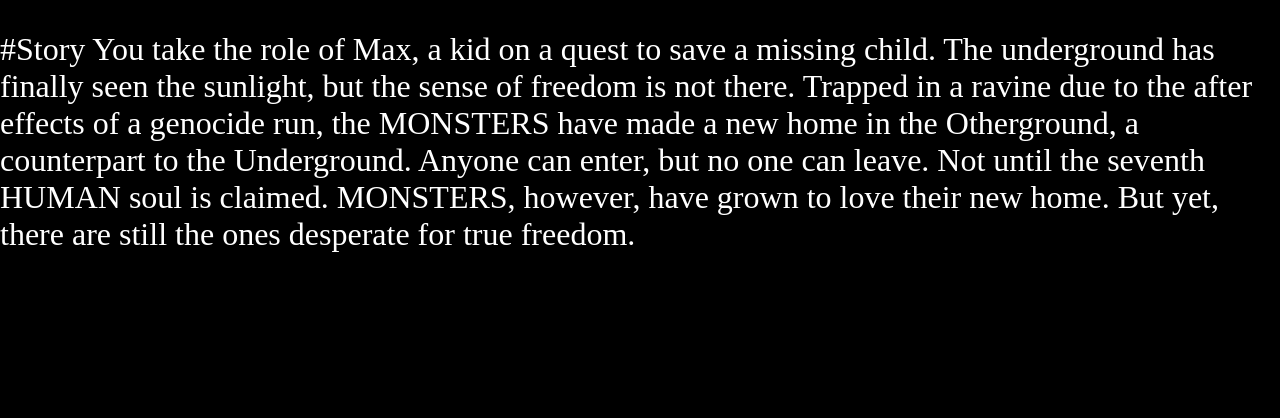
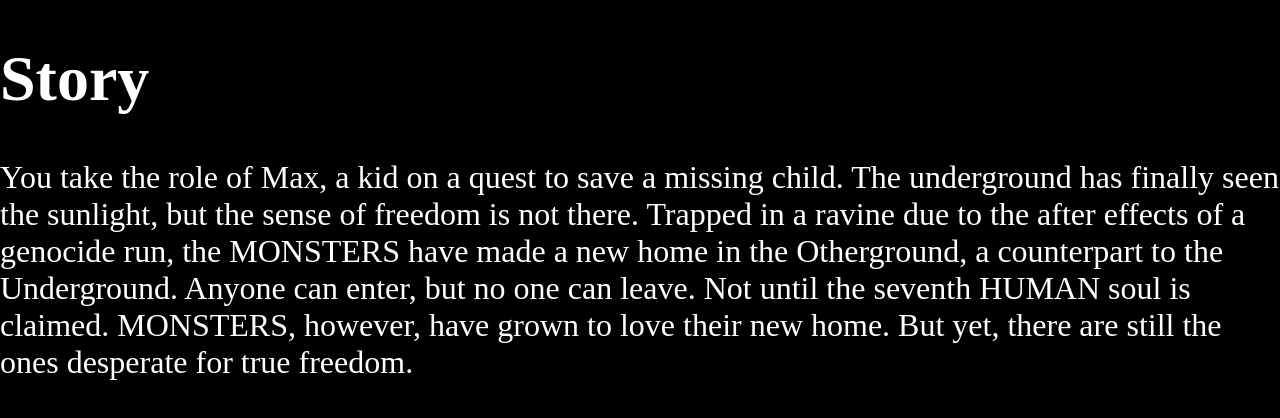
Before and after one commit to idioticracy/spooktytale-website, a plain HTML site: page index.html in a window 1280 px wide. Shown: the part 124-542 px from the top of the page. Drawn offline with Linux system fonts and the light colour scheme; a web font is replaced by a local one.

Commit message:
Update index.html

```diff
--- a/index.html
+++ b/index.html
@@ -16,7 +16,7 @@
     <script src="navbar.js"></script>
 
     <p>
-      #Story
+      <h1>Story</h1>
 
       You take the role of Max, a kid on a quest to save a missing child. The underground has finally seen the sunlight, but the sense of freedom is not there.
 
```
